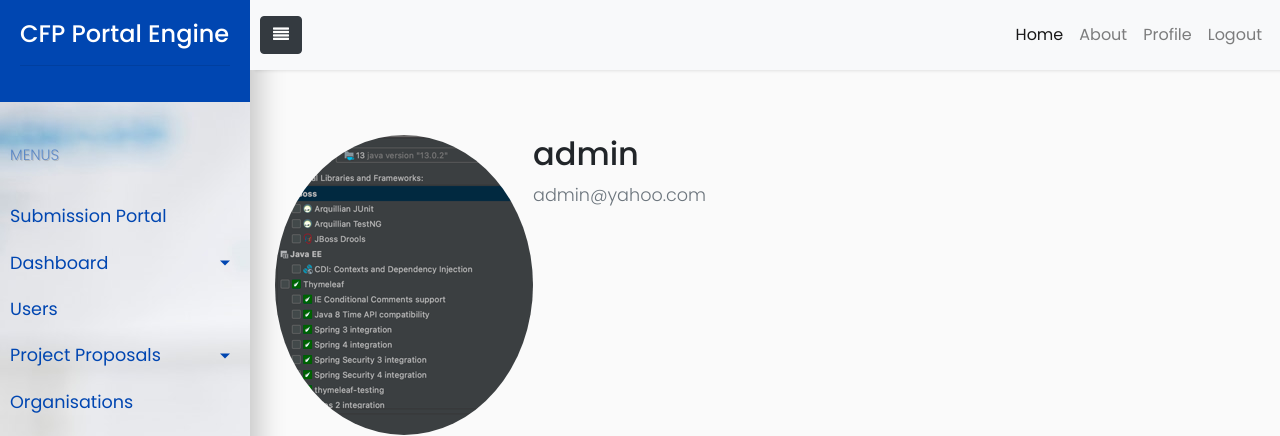
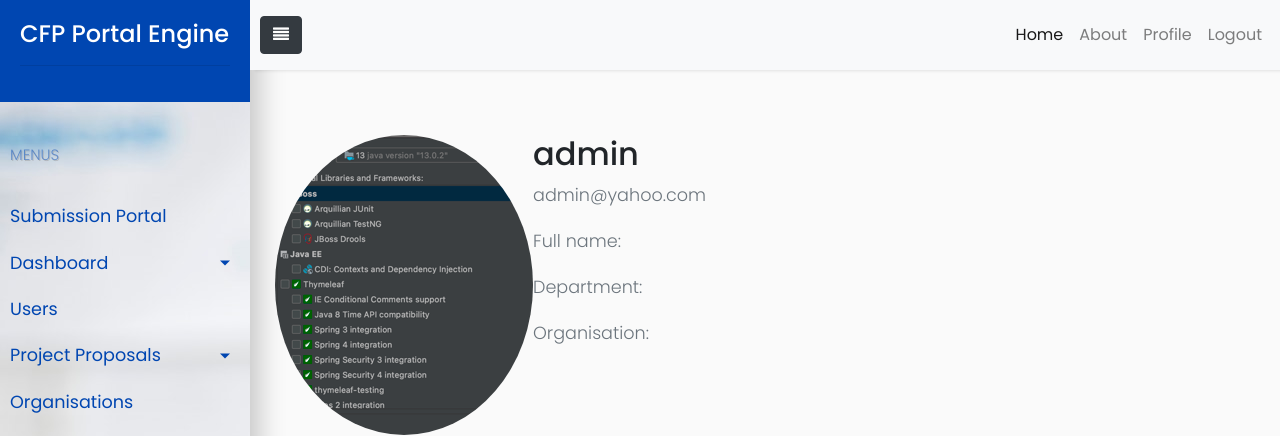
Before and after one commit to AlexaIri/UCL-COMP0016-2020-Team-27, a Django app: page /profile/ in a window 1280 px wide. Shown: the top 436 px of the page. Run offline with Django 3.2, Linux system fonts and the light colour scheme; a user stored in the database is signed in; data comes from the database, SQL or seed files in the repository; both versions use the stored data as it was before the commit; parts of the project's set-up code (start-up, migrations or seed data) failed here and were passed over; some libraries are stand-ins or nearby versions.

Commit message:
name change

```diff
--- a/CFP_Portal/forms.py
+++ b/CFP_Portal/forms.py
@@ -12,8 +12,7 @@ class Proposal(forms.ModelForm):
         # fields = ['name','surname','email','phone_number','title','project_title','summarised_abstract','full_abstract','expertiseskills','devices','launching_date','motivations','importance','hashtags','tags','project_complexity','source_type','ethics_form']
         exclude = ['priority','status','department','organisation','completionPercentage','submission_date','user']
         widgets = {
-            "name" : forms.TextInput(attrs ={'placeholder': 'First name'}),
-            "surname" : forms.TextInput(attrs ={'placeholder': 'Family name'}),
+            "name" : forms.TextInput(attrs ={'placeholder': 'full name'}),
             "email" : forms.TextInput(attrs ={'placeholder': 'Email address'}),
             # phone_number = PhoneNumberField()
             "phone_number" : forms.TextInput(attrs ={'placeholder': 'Phone'}),
--- a/CFP_Portal/models.py
+++ b/CFP_Portal/models.py
@@ -49,7 +49,7 @@ class Person(models.Model):
         return reverse("project-detail", kwargs={"pk": self.pk})
 
     name = models.CharField("name", max_length=130, default = "")
-    surname = models.CharField("surname", max_length=130, default = "")
+
     phone_number = models.CharField("phone number", max_length=130, default = "")
     #phone_number = PhoneNumberField(null=False, blank=False, unique=True)
     email = models.EmailField("email", max_length=130, default = "")
--- a/CFP_Portal/templates/CFP_Portal/submission_portal.html
+++ b/CFP_Portal/templates/CFP_Portal/submission_portal.html
@@ -121,7 +121,7 @@ circle::after {
 
 
                                      {% comment %} <input name = "surname" type="text" class="form-control" placeholder="Surname" required>  {% endcomment %}
-                                      {{ form.surname|as_crispy_field}}
+
                                       {{ form.title|as_crispy_field}}
                                  <div class="row mt-3">
                                      <div class="col-md-6">
--- a/users/templates/users/profile.html
+++ b/users/templates/users/profile.html
@@ -7,6 +7,9 @@
         <div class="media-body">
           <h2 class="account-heading">{{ user.username }}</h2>
           <p class="text-secondary">{{ user.email }}</p>
+          <p class="text-secondary">Full name: {{ user.profile.full_name }}</p>
+          <p class="text-secondary">Department: {{ user.profile.department }}</p>
+          <p class="text-secondary">Organisation: {{ user.profile.organisation }}</p>
         </div>
       </div>
       <form method="POST" enctype ="multipart/form-data">
```
Also changed, not shown: CFP_Portal/migrations/0026_auto_20210311_0102.py (added), db.sqlite3.
